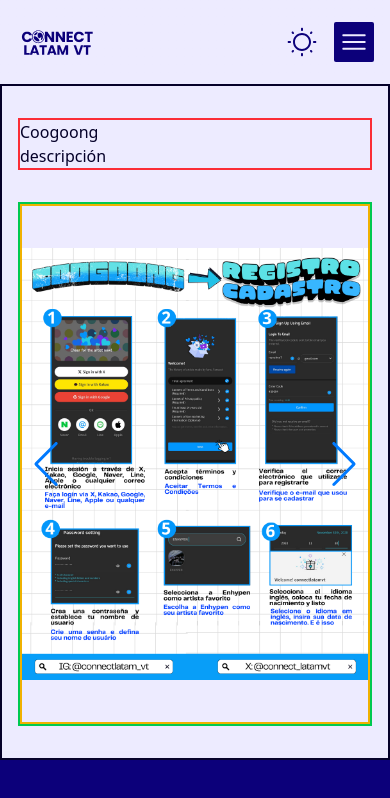
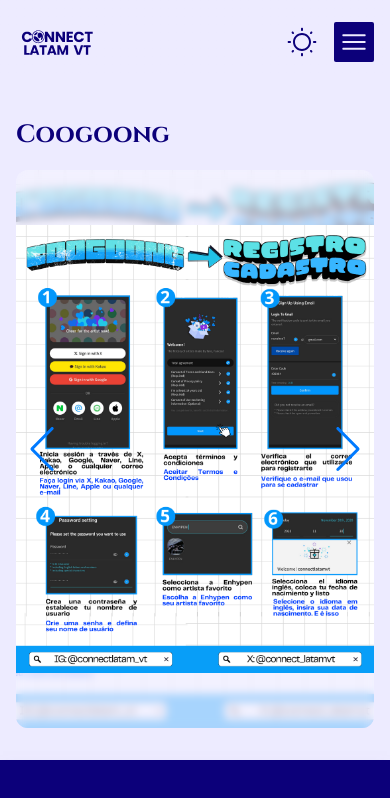
Before and after one commit to CarlosMendozaGarcia/ConnectLatam-2.0, a Next.js app: page /tutorials/coogong in a window 390 px wide. Shown: the top 798 px of the page. Built offline with nearby package versions, Linux system fonts and the light colour scheme.

Commit message:
style(TutorialPage): changing to responsive grid

```diff
--- a/app/tutorials/[app]/page.tsx
+++ b/app/tutorials/[app]/page.tsx
@@ -21,7 +21,8 @@
   if (!tutorial) return {};
   return {
     title: `${tutorial.appName} tutorial`,
-    description: tutorial.description ?? `Tutorial para ${tutorial.appName}`};
+    description: tutorial.description ?? `Tutorial para ${tutorial.appName}`
+  };
 }
 export default async function TutorialPage({
   params,
@@ -42,20 +43,22 @@
   };
 
   return (
-    <div className="flex flex-col h-full w-full max-w-2xl overflow-hidden mx-auto gap-8 px-4 py-8 border-2 ">
-      <div className="border-2 border-red-500">
-        <h1>{tutorial.appName}</h1>
-        <h2>descripción</h2>
-        <p>{tutorial.description}</p>
-      </div>
-      <div className="h-full border-2 border-green-500">
+    <div className="flex flex-col h-full w-full max-w-2xl overflow-hidden mx-auto gap-4 px-4 py-8">
+      <h1 className="font-titles text-headings-md text-primary font-bold">{tutorial.appName}</h1>
+      <div className="h-full ">
         <Carrousel modules={["Autoplay", "Navigation"]}>
           {stepsTutorial().map((m) => (
-            <div key={m.id} className="relative w-full h-full border-2 border-yellow-500 ">
+            <div key={m.id} className="relative w-full h-full rounded-xl overflow-hidden ">
               <Image
                 src={m.src}
                 alt={`Tutorial ${tutorial.appName} paso ${m.id}`}
-                className="object-contain"
+                className="object-cover opacity-30"
+                fill
+              />
+              <Image
+                src={m.src}
+                alt={`Tutorial ${tutorial.appName} paso ${m.id}`}
+                className="object-contain backdrop-blur-xs "
                 fill
               />
             </div>
--- a/app/tutorials/page.tsx
+++ b/app/tutorials/page.tsx
@@ -17,7 +17,7 @@
 
   return (
     <div className="flex-1 min-h-full w-full p-4">
-      <div className="flex flex-col md:grid md:grid-cols-5 gap-4 ">
+      <div className="flex flex-col md:grid md:grid-cols-[repeat(auto-fill,minmax(150px,1fr))]  gap-4 ">
         {tutorials.map((t) => (
             <TutorialView  key={t.id} tutorial={t} />
         ))}
```
